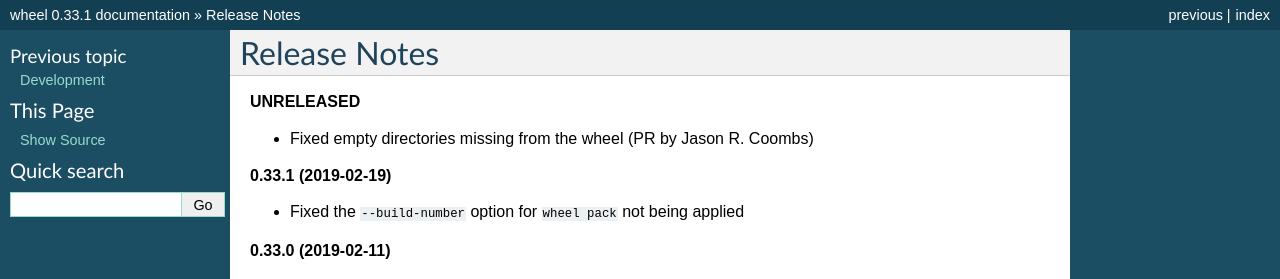
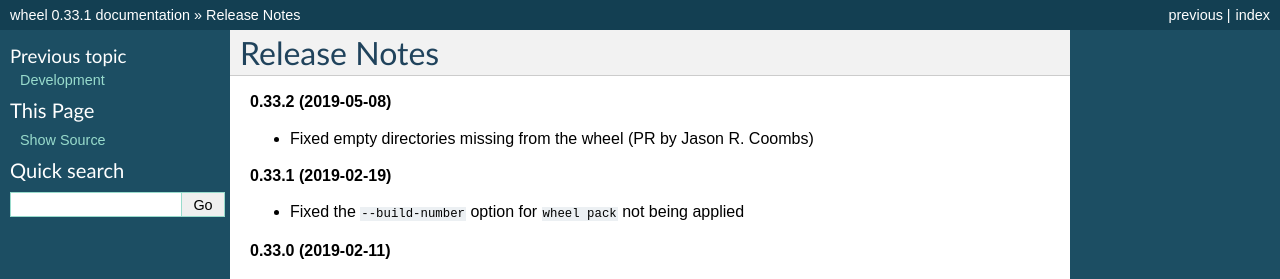
Before and after one commit to pypa/wheel, a Sphinx documentation site: the page built from docs/news.rst, in a window 1280 px wide and 900 px high. Shown: the top 279 px of the window. Built offline with Sphinx 7.4.7, drawn with Linux system fonts in a browser that asks for light colours; pages that are not in the unit, such as notebooks, are missing from menus.

Commit message:
Bumped up the version number

```diff
--- a/docs/news.rst
+++ b/docs/news.rst
@@ -1,7 +1,7 @@
 Release Notes
 =============
 
-**UNRELEASED**
+**0.33.2 (2019-05-08)**
 
 - Fixed empty directories missing from the wheel (PR by Jason R. Coombs)
 
```
